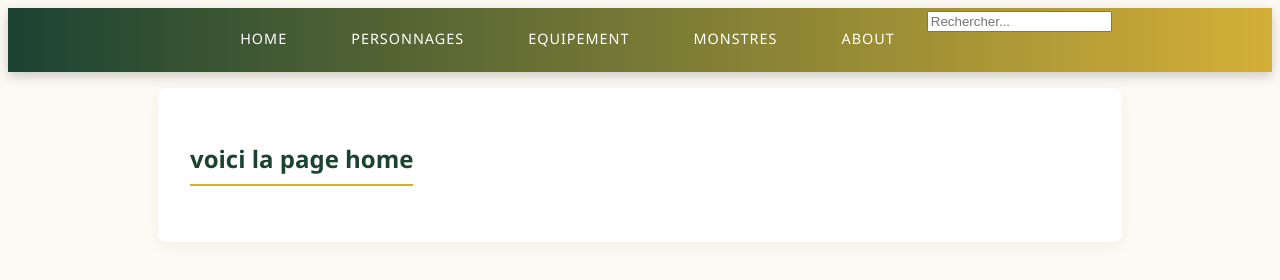
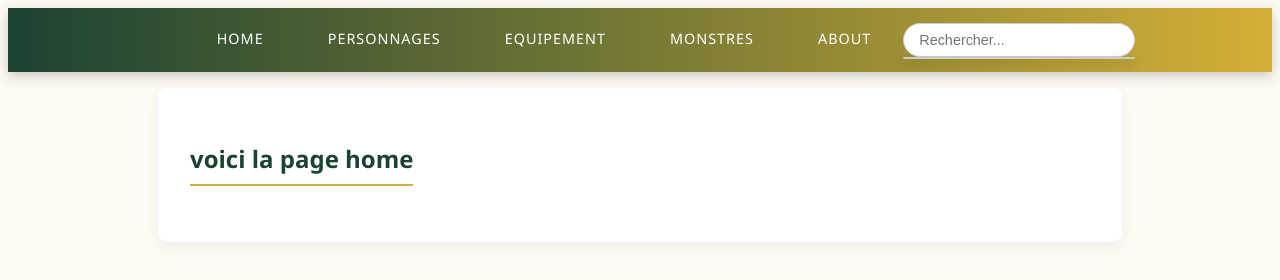
Before and after one commit to PernelleBlandin/SPA_Zelda, a website with bundled scripts: page index.html in a window 1280 px wide. Built offline with nearby package versions, Linux system fonts and the light colour scheme.

Commit message:
Css Barre de recherche

```diff
--- a/style/style.css
+++ b/style/style.css
@@ -31,6 +31,7 @@ header {
 nav ul {
    display: flex;
    justify-content: center;
+   align-items: center;
    list-style: none;
    max-width: 1200px;
    margin: 0 auto;
@@ -143,3 +144,46 @@ h1, h2 {
    transform: translateX(10px); /* met l'element à gauche dans son bloc*/
    background: #e9ecef;
 }
+
+#recherche_form {
+   position: relative;
+   display: flex;
+   flex-direction: column;
+}
+#recherche_input {
+   padding: 8px 15px;
+   border-radius: 20px;
+   border: 1px solid #ccc;
+   outline: none;
+   font-size: 0.9rem;
+   width: 200px;
+}
+
+
+.search-suggestions {
+   position: absolute;
+   top: 100%;
+   left: 0;
+   right: 0;
+   z-index: 1000;
+
+   max-height: 300px;
+   overflow-y: auto;
+
+   background-color:  #1b4332;
+   border: 1px solid #ccc;
+   border-radius: 0 0 5px 5px;
+   box-shadow: 0 4px 10px rgba(0,0,0,0.3);
+}
+
+/* Style pour les items à l'intérieur */
+.search-suggestions div {
+   padding: 10px;
+   color: white;
+   border-bottom: 1px solid rgba(255,255,255,0.1);
+   cursor: pointer;
+}
+
+.search-suggestions div:hover {
+   background-color: rgba(255,255,255,0.1);
+}
```
